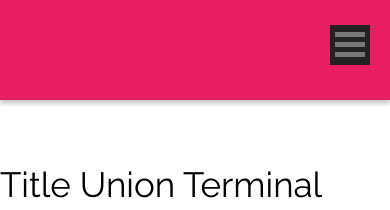
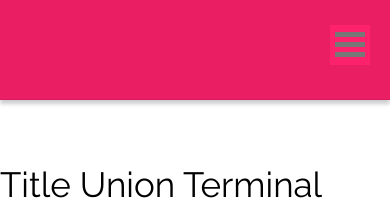
Before and after one commit to banbanbana/happybana.github.io, a Jekyll site: the page index.html, which Jekyll copies as it is, in a window 390 px wide. Shown: the top 210 px of the page. Built offline with Jekyll 4.4.1, drawn with Linux system fonts in a browser that asks for light colours.

Commit message:
Update test.css

```diff
--- a/css/test.css
+++ b/css/test.css
@@ -97,7 +97,7 @@ nav > ul li ul li > a {
 
 	label {
   		display: block;
-  		background: #222;
+  		background: #fe216c;
 		  width: 40px;
   		height: 40px;
   		cursor: pointer;
@@ -136,7 +136,7 @@ label:after{
   		float: none;
   		width: 100%;
   		text-align: left;
-  		background: #222;
+  		background: #fe216c;
 		  text-indent: 20px;
 	}
 
```
